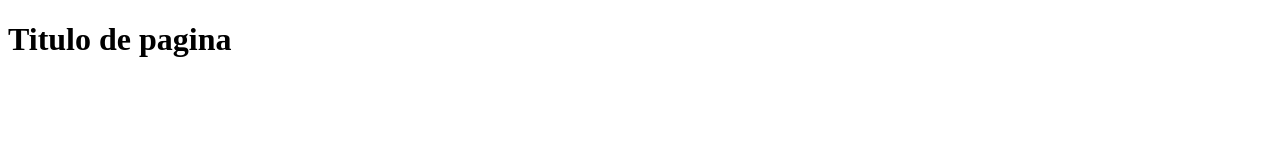
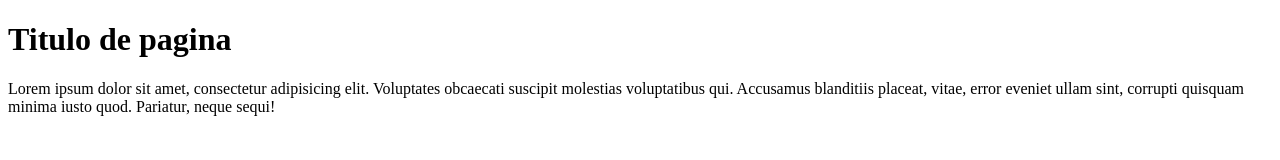
Before and after one commit to Anderson526/GITHUB-and-GIT-practices, a plain HTML site: page index.html in a window 1280 px wide. Drawn offline with Linux system fonts and the light colour scheme.

Commit message:
new commit from header branch

```diff
--- a/index.html
+++ b/index.html
@@ -8,5 +8,8 @@
 </head>
 <body>
     <h1>Titulo de pagina </h1>
+
+    <p>Lorem ipsum dolor sit amet, consectetur adipisicing elit. Voluptates obcaecati suscipit molestias voluptatibus qui. Accusamus blanditiis placeat, vitae, error eveniet ullam sint, corrupti quisquam minima iusto quod. Pariatur, neque sequi!</p>
+
 </body>
 </html>
```
